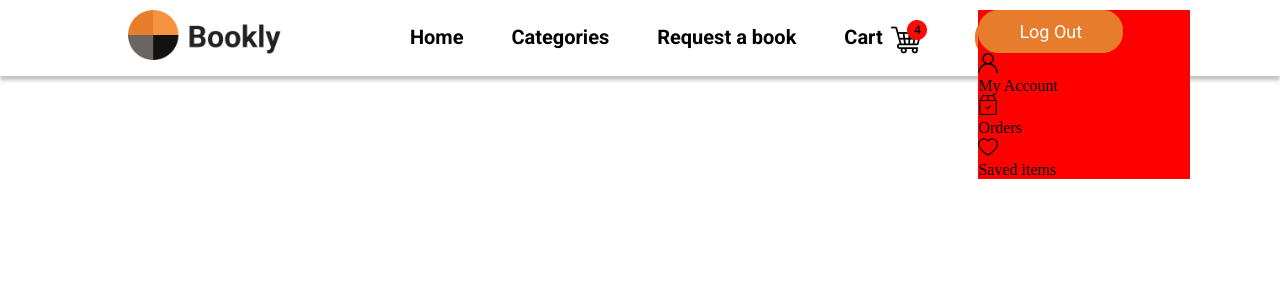
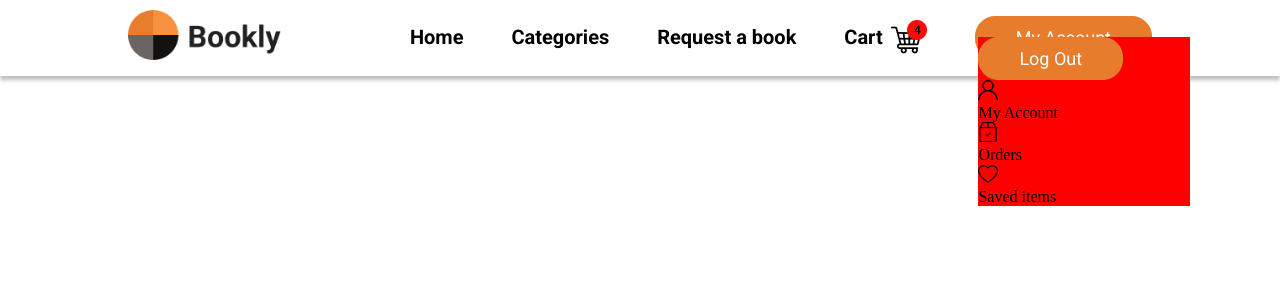
Before and after one commit to gift56/Bookly2.0, a React (Create React App) app: page /page/account in a window 1280 px wide. Shown: the top 300 px of the page. Built offline with nearby package versions, Linux system fonts and the light colour scheme; no server answers; a web font is replaced by a local one.

Commit message:
stying top styings

```diff
--- a/src/sass/AccountStyles/account.module.scss
+++ b/src/sass/AccountStyles/account.module.scss
@@ -2,7 +2,7 @@
   .dropdown {
     position: absolute;
     right: 7%;
-    top: 13%;
+    top: 50%;
     width: 212px;
     background-color: red;
   }
```
